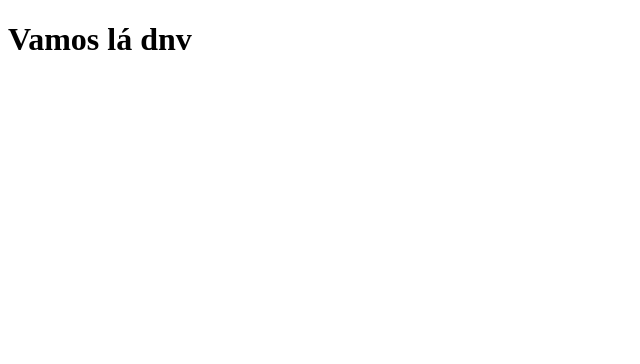
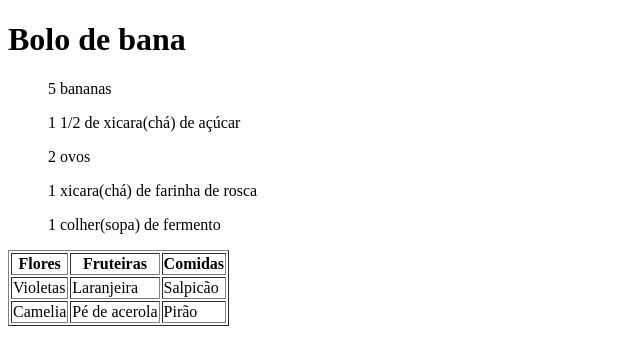
Before and after one commit to joaoRB12345/Primeiro-projeto, a plain HTML site: page index.html in a window 1280 px wide. Shown: the whole page, without its empty margins (0-640 px from the left). Drawn offline with Linux system fonts and the light colour scheme.

Commit message:
exercicio feito em aula
quero só ver como ficou

```diff
--- a/index.html
+++ b/index.html
@@ -6,6 +6,29 @@
     <title>Olá mundo</title>
 </head>
 <body>
-      <h1>Vamos lá dnv</h1>
+      <h1>Bolo de bana</h1>
+      <ol>5 bananas</ol>
+      <ol>1 1/2 de xicara(chá) de açúcar</ol>
+      <ol>2 ovos</ol>
+      <ol>1 xicara(chá) de farinha de rosca</ol>
+      <ol>1 colher(sopa) de fermento</ol>
+
+      <table border="">
+      <tr>
+        <th>Flores</th>
+        <th>Fruteiras</th>
+        <th>Comidas</th>
+      </tr>
+      <tr>
+        <td>Violetas</td>
+        <td>Laranjeira</td>
+        <td>Salpicão</td>
+      </tr>
+      <tr>
+        <td>Camelia</td>
+        <td>Pé de acerola</td>
+        <td>Pirão</td>
+      </tr>
+    </table>
 </body>
 </html>
```
Also changed, not shown: oi.html (added, +48 -0 lines).
